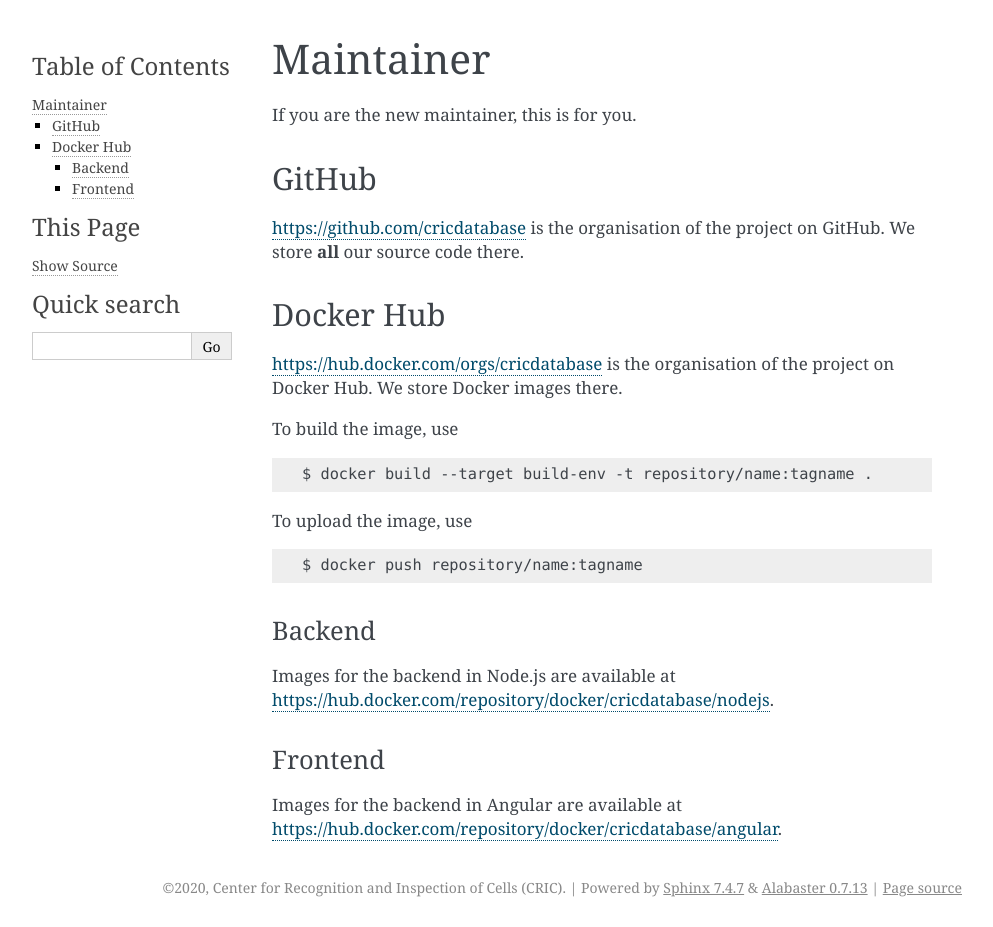
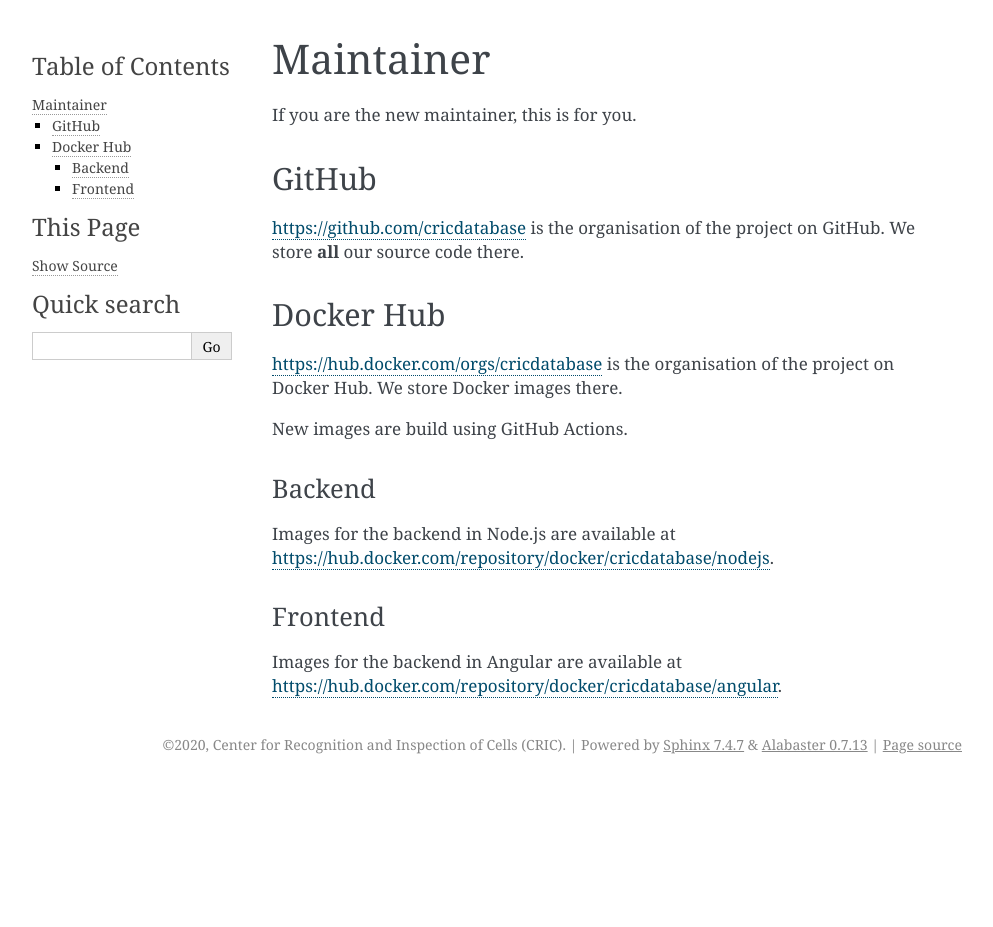
Before and after one commit to CRICDatabase/searchable-image-database, a Sphinx documentation site: the page built from docs/maintainer.rst, in a window 1280 px wide. Shown: the whole page, without its empty margins (148-1141 px from the left). Built offline with Sphinx 7.4.7, drawn with Linux system fonts in a browser that asks for light colours; after the commit the page ends 900 px from its top, so only the background shows below that.

Commit message:
Update maintiner notes

```diff
--- a/docs/maintainer.rst
+++ b/docs/maintainer.rst
@@ -18,15 +18,7 @@
 is the organisation of the project on Docker Hub.
 We store Docker images there.
 
-To build the image,
-use ::
-
-    $ docker build --target build-env -t repository/name:tagname .
-
-To upload the image,
-use ::
-
-    $ docker push repository/name:tagname
+New images are build using GitHub Actions.
 
 Backend
 ^^^^^^^
```
